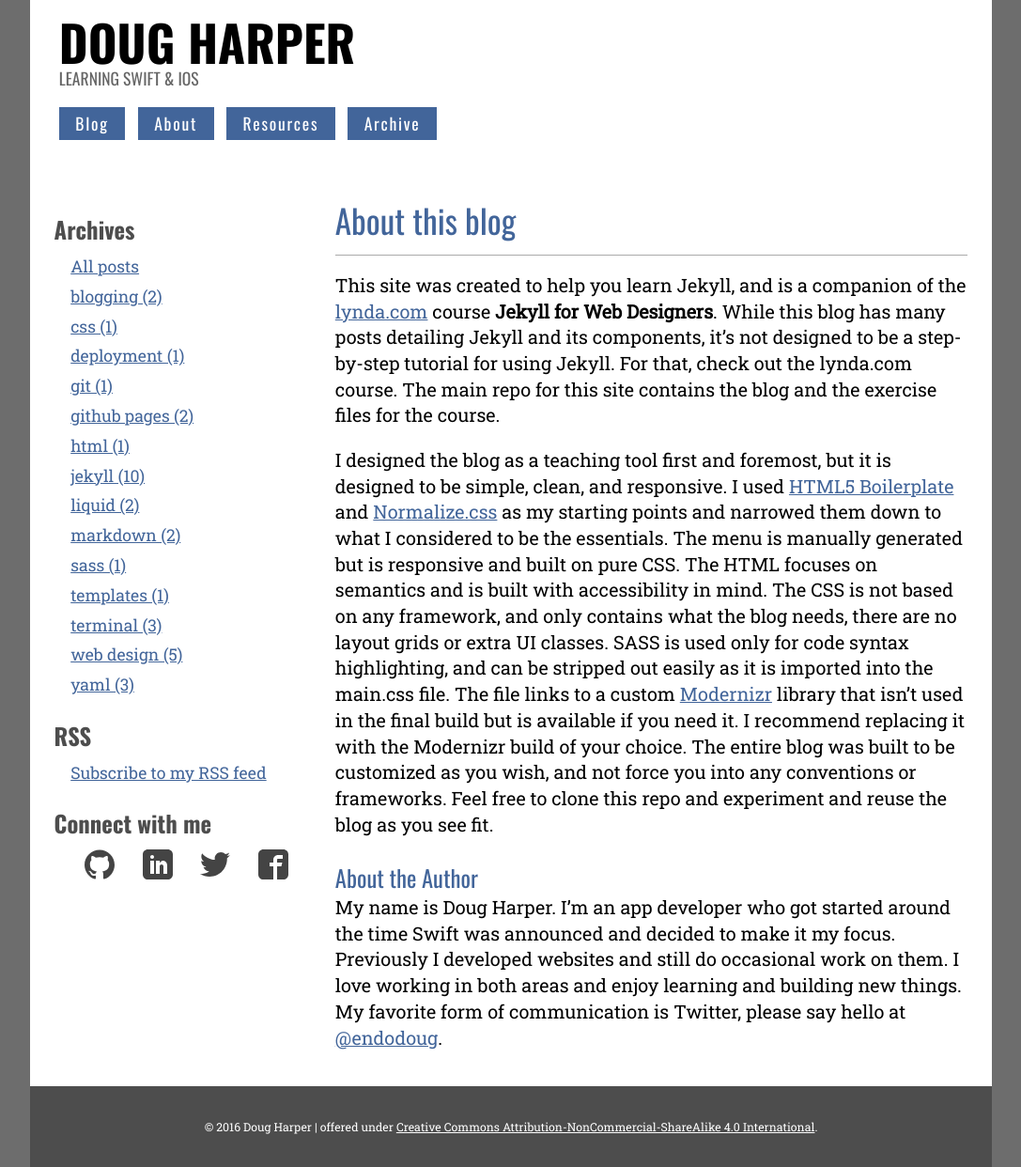
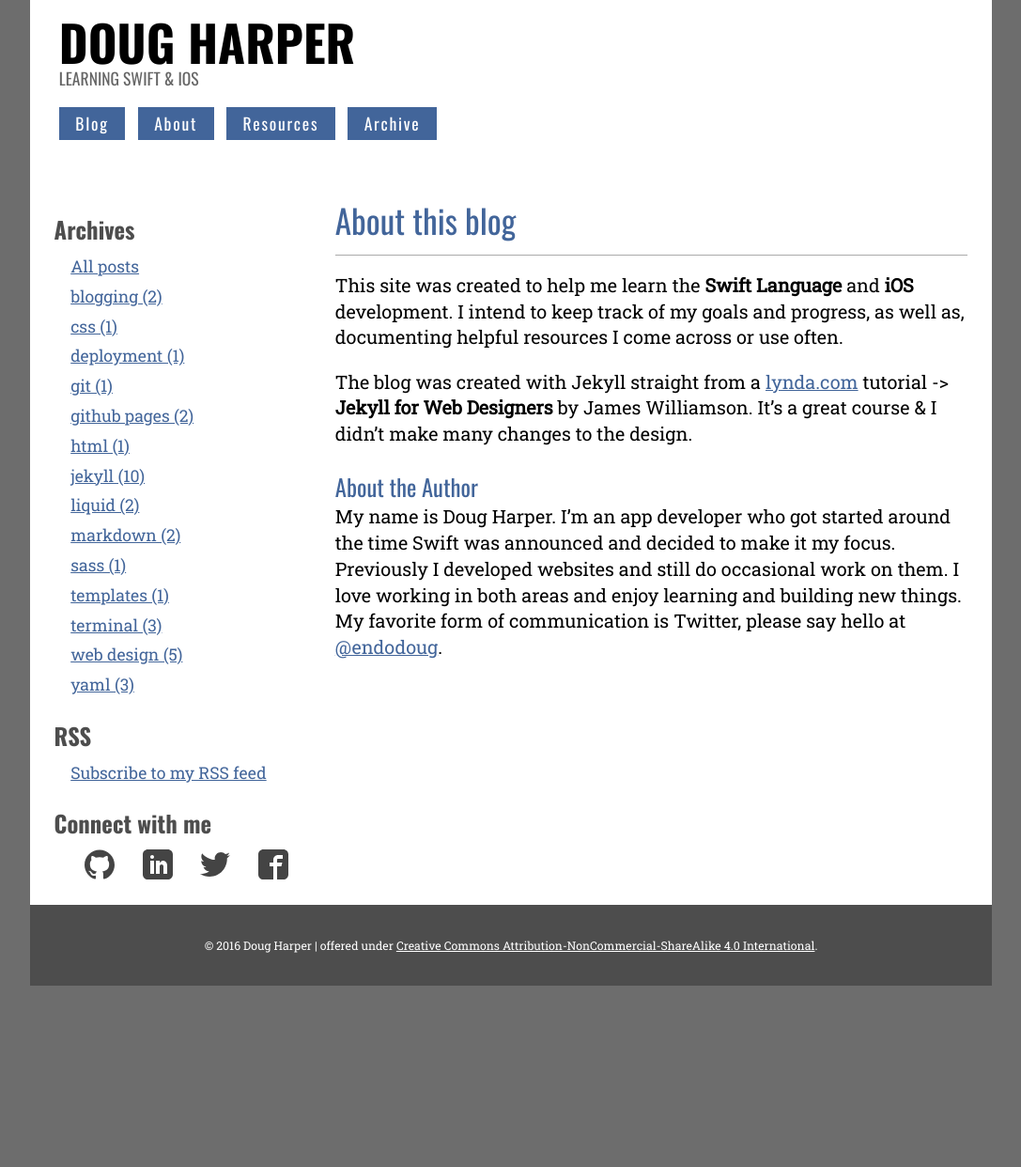
Before and after one commit to endodoug/endodoug.github.io, a Jekyll site: the page built from about.md, in a window 1280 px wide. Shown: the whole page at 94% size, without its empty margins (96-1183 px from the left). Built offline with Jekyll 4.4.1, drawn with Linux system fonts in a browser that asks for light colours; after the commit the page ends 1049 px from its top, so only the background shows below that.

Commit message:
Update about.md
Updated about this blog content

```diff
--- a/about.md
+++ b/about.md
@@ -3,9 +3,9 @@ layout: page
 title: About this blog
 ---
 
-This site was created to help you learn Jekyll, and is a companion of the [lynda.com](http://www.lynda.com) course **Jekyll for Web Designers**. While this blog has many posts detailing Jekyll and its components, it's not designed to be a step-by-step tutorial for using Jekyll. For that, check out the lynda.com course. The main repo for this site contains the blog and the exercise files for the course.
+This site was created to help me learn the **Swift Language** and **iOS** development. I intend to keep track of my goals and progress, as well as, documenting helpful resources I come across or use often.
 
-I designed the blog as a teaching tool first and foremost, but it is designed to be simple, clean, and responsive. I used [HTML5 Boilerplate](https://html5boilerplate.com/ "html5 boilerplate") and [Normalize.css](http://necolas.github.io/normalize.css/ "normalize.css") as my starting points and narrowed them down to what I considered to be the essentials. The menu is manually generated but is responsive and built on pure CSS. The HTML focuses on semantics and is built with accessibility in mind. The CSS is not based on any framework, and only contains what the blog needs, there are no layout grids or extra UI classes. SASS is used only for code syntax highlighting, and can be stripped out easily as it is imported into the main.css file. The file links to a custom [Modernizr](http://modernizr.com/ "modernizr") library that isn't used in the final build but is available if you need it. I recommend replacing it with the Modernizr build of your choice. The entire blog was built to be customized as you wish, and not force you into any conventions or frameworks. Feel free to clone this repo and experiment and reuse the blog as you see fit.
+The blog was created with Jekyll straight from a [lynda.com](http://www.lynda.com) tutorial -> **Jekyll for Web Designers** by James Williamson.  It's a great course & I didn't make many changes to the design.
 
 ### About the Author
 
```
